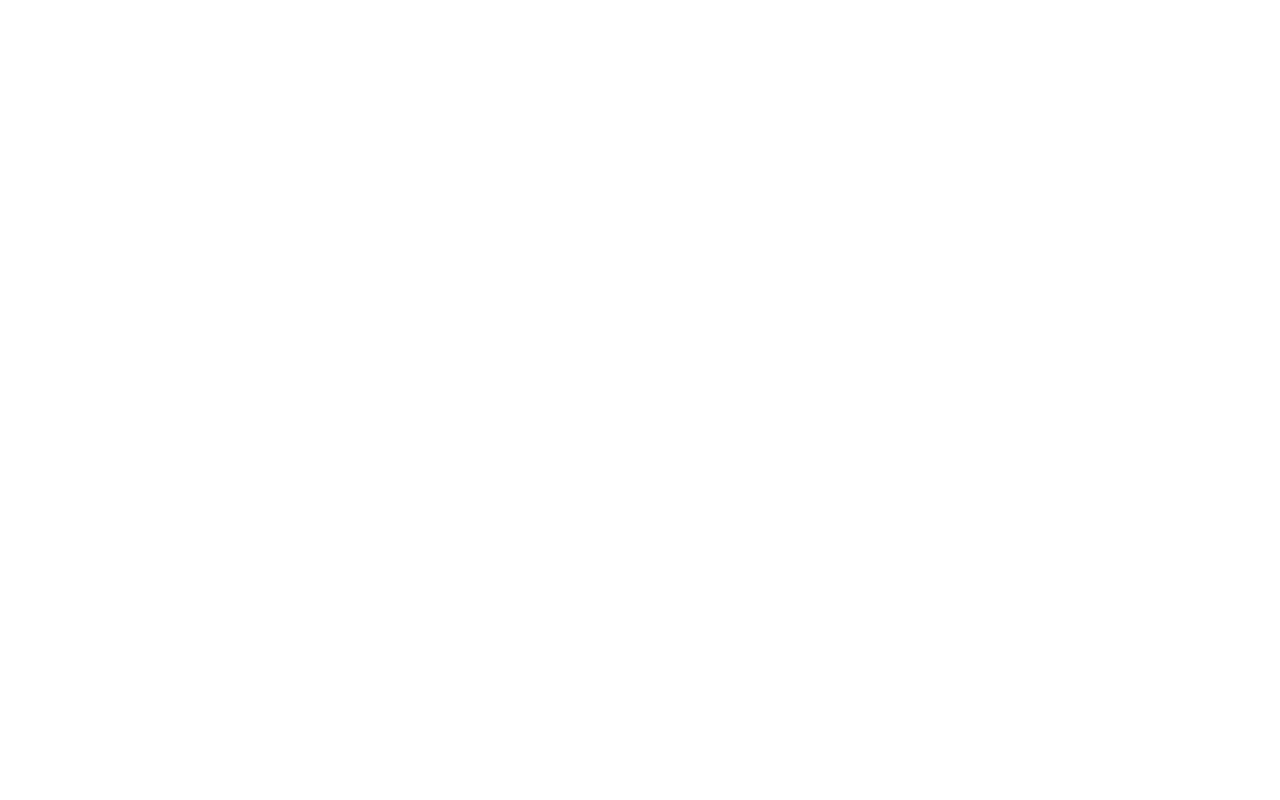
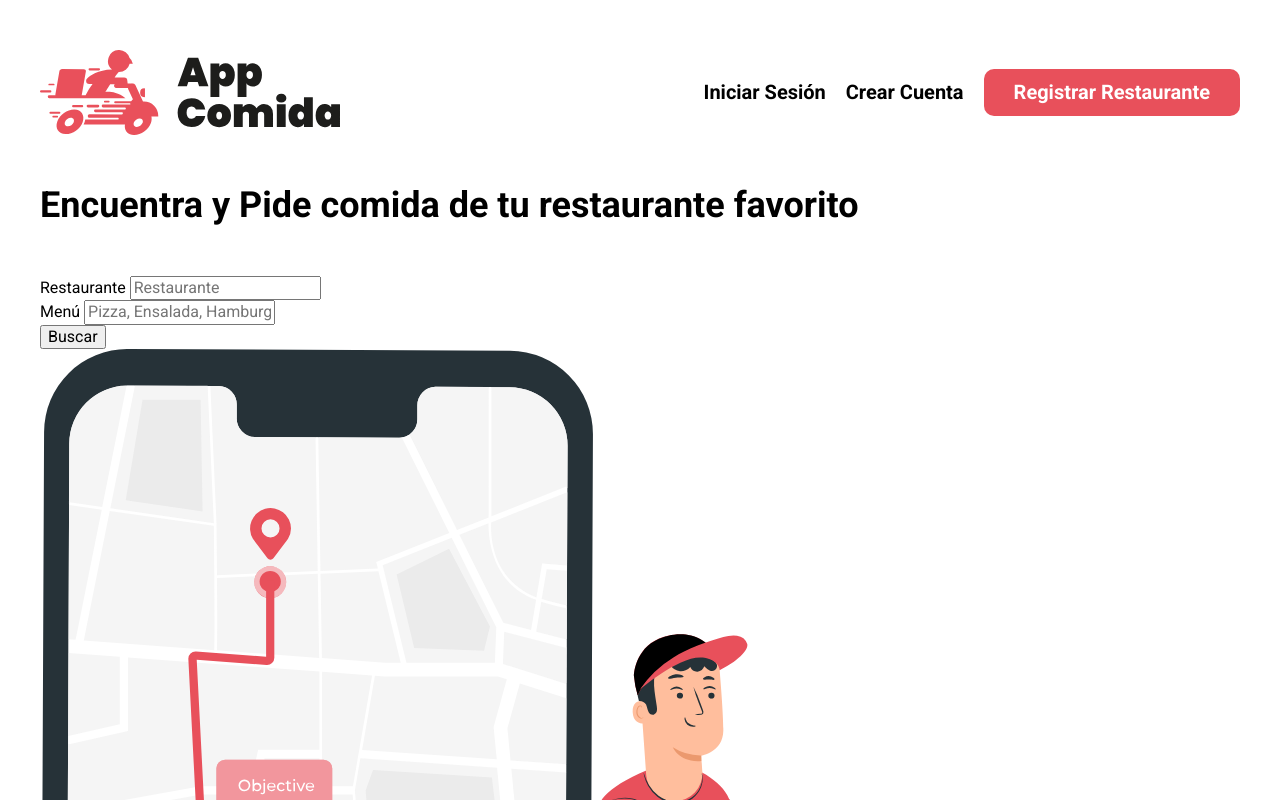
Before and after one commit to Uzerano/12-DeliveryApp, a website: page index.html in a window 1280 px wide. Shown: the top 800 px of the page. Drawn offline with Linux system fonts and the light colour scheme.

Commit message:
AppDelivery

```diff
--- a/gulpfile.js
+++ b/gulpfile.js
@@ -16,7 +16,8 @@ function css( done ) {
     src('src/scss/app.scss')
         .pipe( sourcemaps.init() )
         .pipe( sass() )
-        .pipe( postcss([ autoprefixer(), cssnano() ]) )
+       //.pipe( postcss([ autoprefixer(), cssnano() ]) )
+        .pipe( postcss([ autoprefixer()]) )
         .pipe( sourcemaps.write('.'))
         .pipe( dest('build/css') )
 
--- a/index.html
+++ b/index.html
@@ -1,16 +1,54 @@
 <!DOCTYPE html>
 <html lang="es">
-<head>
-    <meta charset="UTF-8">
-    <meta http-equiv="X-UA-Compatible" content="IE=edge">
-    <meta name="viewport" content="width=device-width, initial-scale=1.0">
+  <head>
+    <meta charset="UTF-8" />
+    <meta http-equiv="X-UA-Compatible" content="IE=edge" />
+    <meta name="viewport" content="width=device-width, initial-scale=1.0" />
     <title>App Delivery</title>
-    <link rel="preconnect" href="https://fonts.googleapis.com">
-    <link rel="preconnect" href="https://fonts.gstatic.com" crossorigin>
-    <link href="https://fonts.googleapis.com/css2?family=Roboto:wght@400;700;900&display=swap" rel="stylesheet">
-    <link rel="stylesheet" href="/build/css/app.css">
-</head>
-<body>
+    <link rel="preconnect" href="https://fonts.googleapis.com" />
+    <link rel="preconnect" href="https://fonts.gstatic.com" crossorigin />
+    <link
+      href="https://fonts.googleapis.com/css2?family=Roboto:wght@400;700;900&display=swap"
+      rel="stylesheet"
+    />
+    <link rel="stylesheet" href="/build/css/app.css" />
+  </head>
 
-</body>
+  <body>
+    <header class="contenedor header">
+      <div class="header__logo">
+        <img src="build/img/logo.svg" alt="Logo Delivery" />
+      </div>
+      <nav class="navegacion">
+        <a href="#" class="navegacion__link">Iniciar Sesión</a>
+        <a href="#" class="navegacion__link">Crear Cuenta</a>
+        <a href="#" class="navegacion__link navegacion__link--registrar"
+          >Registrar Restaurante</a>
+      </nav>
+    </header>
+
+    <section class="contenedor formulario">
+     <div class="formulario__grid">
+        <div class="formulario__contenido">
+            <h2>Encuentra y Pide comida de tu restaurante favorito</h2>
+            <form class="formulario__buscar">
+                <div class="formulario__campo">
+                    <label for="restaurante" class="formulario__label">Restaurante</label>
+                    <input type="text" class="formulario__input" id="restaurante" placeholder="Restaurante">
+                </div>
+                <div class="formulario__campo">
+                    <label for="menu" class="formulario__label">Menú</label>
+                    <input type="text" class="formulario__input" id="menu" placeholder="Pizza, Ensalada, Hamburguesa">
+                </div>
+                <div class="formulario__campo">
+                    <input type="submit" class="formulario__submit" value="Buscar">
+                </div>
+            </form>
+            <div class="formulario__imagen">
+                <img src="build/img/dibujo_repartidor.svg" alt="Imagen repartidor">
+            </div>
+        </div>
+     </div>
+    </section>
+  </body>
 </html>
--- a/src/scss/app.scss
+++ b/src/scss/app.scss
@@ -1 +1,2 @@
 @use 'base';
+@use 'header';
--- a/src/scss/base/_mixins.scss
+++ b/src/scss/base/_mixins.scss
@@ -13,7 +13,7 @@
     }
 }
 
-@mixin desktop {
+@mixin escritorio {
     @media (min-width: v.$desktop) {
         @content;
     }
--- /dev/null
+++ b/src/scss/header/_header.scss
@@ -0,0 +1,23 @@
+
+@use 'base/variables' as v;
+@use 'base/mixins' as m;
+
+.header {
+   padding: v.$separacion 0;
+   display: flex;
+   flex-direction: column;
+   align-items: center;
+
+   @include m.escritorio {
+         flex-direction: row;
+         justify-content: space-between;
+   }
+
+    &__logo {
+        width: 30rem;
+        margin-bottom: v.$separacion;
+        @include m.escritorio {
+            margin-bottom: 0;
+        }
+    }
+}
--- /dev/null
+++ b/src/scss/header/_index.scss
@@ -0,0 +1,3 @@
+
+@forward 'header';
+@forward 'navegacion';
--- /dev/null
+++ b/src/scss/header/_navegacion.scss
@@ -0,0 +1,23 @@
+@use "base/variables" as v;
+@use "base/mixins" as m;
+
+.navegacion {
+  display: flex;
+  flex-direction: column;
+  align-items: center;
+  gap: 2rem;
+  width: 100%;
+  @include m.tablet {
+    flex-direction: row;
+    width: auto;
+  }
+  &__link {
+    font-size: 2rem;
+    font-weight: 700;
+    color: v.$negro;
+
+    &--registrar {
+        @include m.boton(v.$primario, v.$blanco);
+    }
+  }
+}
```
Also changed, not shown: build/css/app.css, 1 other file.
